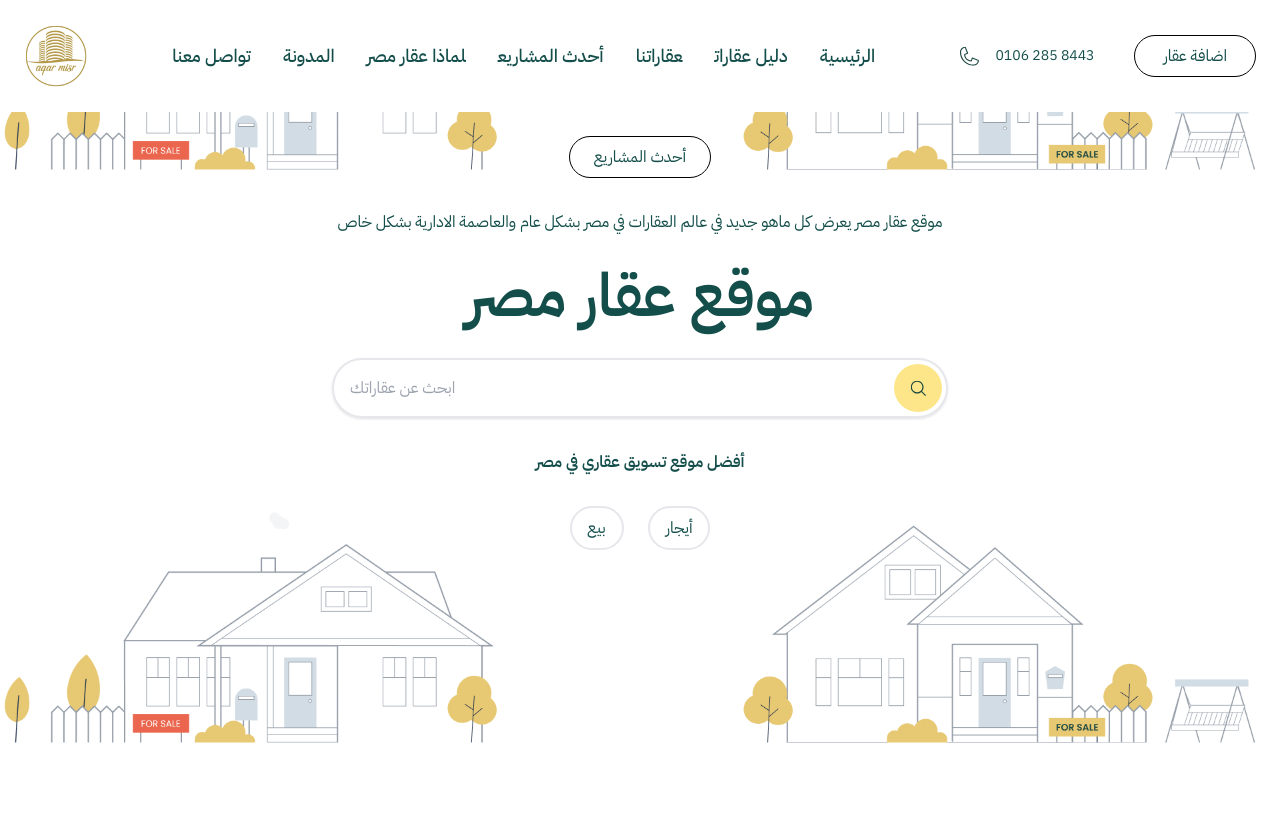
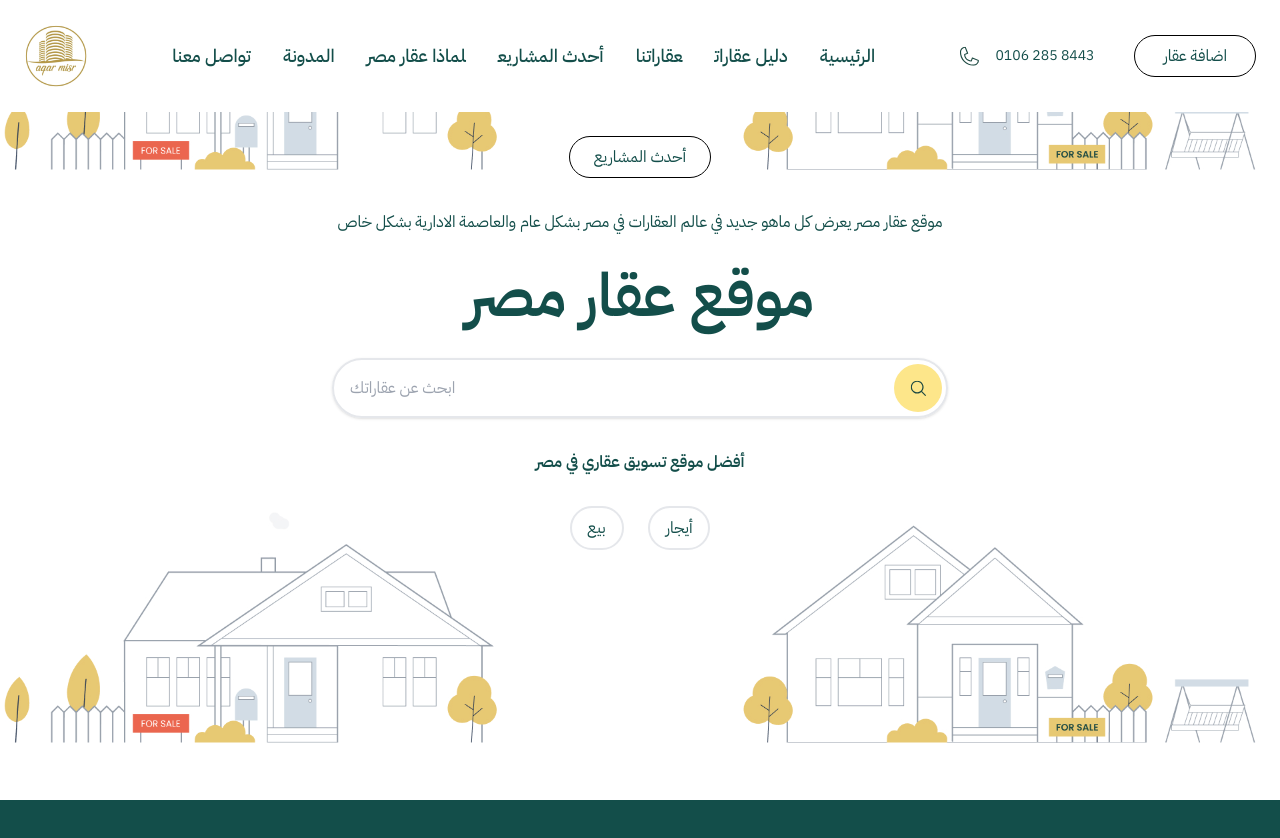
Before and after one commit to AKasem1/AqarMisr, a Next.js app in the folder aqarMisr/: page / in a window 1280 px wide. Shown: the top 838 px of the page. Before the commit the page ends 800 px from the top, so only its background shows below. Built offline with nearby package versions, Linux system fonts and the light colour scheme.

Commit message:
Styled scrollbar width & color and added Stats section skeleton

```diff
--- a/aqarMisr/src/components/Wrappers/HeroWrapper.jsx
+++ b/aqarMisr/src/components/Wrappers/HeroWrapper.jsx
@@ -6,11 +6,15 @@ const HeroWrapper = () => {
   return (
     <div className='h-[calc(100vh-112px)] bg-[url("/hero_bg.png")] flex flex-col p-6 space-y-8 items-center bg-contain bg-center text-teal-900'>
         <p className="border border-black px-6 py-2 rounded-full">أحدث المشاريع</p>
+
         <p>موقع عقار مصر يعرض كل ماهو جديد في عالم العقارات في مصر بشكل عام والعاصمة الادارية بشكل خاص</p>
+
         <h1 className="text-6xl font-semibold">موقع عقار مصر</h1>
+
         <PropSearchField/>
 
         <p className="font-semibold">أفضل موقع تسويق عقاري في مصر</p>
+
         <div className="flex gap-6">
             <Link href={"/"} className="px-4 py-2 border-2 rounded-full hover:bg-teal-900 hover:text-white transition-colors">بيع</Link>
             <Link href={"/"} className="px-4 py-2 border-2 rounded-full hover:bg-teal-900 hover:text-white transition-colors">أيجار</Link>
--- /dev/null
+++ b/aqarMisr/src/components/Wrappers/StatsWrapper.jsx
@@ -0,0 +1,11 @@
+import React from 'react'
+
+const StatsWrapper = () => {
+  return (
+    <div className='w-full p-20 bg-teal-900'>
+
+    </div>
+  )
+}
+
+export default StatsWrapper
--- a/aqarMisr/src/pages/index.js
+++ b/aqarMisr/src/pages/index.js
@@ -1,5 +1,6 @@
 import Head from "next/head";
 import HeroWrapper from "../components/Wrappers/HeroWrapper";
+import StatsWrapper from "@/components/Wrappers/StatsWrapper";
 
 export default function Home() {
   return (
@@ -10,6 +11,7 @@ export default function Home() {
       </Head>
       <main>
         <HeroWrapper/>
+        <StatsWrapper/>
       </main>
     </>
   );
--- a/aqarMisr/src/styles/globals.css
+++ b/aqarMisr/src/styles/globals.css
@@ -10,17 +10,10 @@
   box-sizing: border-box;
 }
 
-/* :root {
-  --background: #ffffff;
-  --foreground: #171717;
-} */
-
-/* @media (prefers-color-scheme: dark) {
-  :root {
-    --background: #0a0a0a;
-    --foreground: #ededed;
-  }
-} */
+html {
+  scrollbar-width: thin;
+  scrollbar-color: #134e4a white;
+}
 
 body {
   user-select: none;
```
